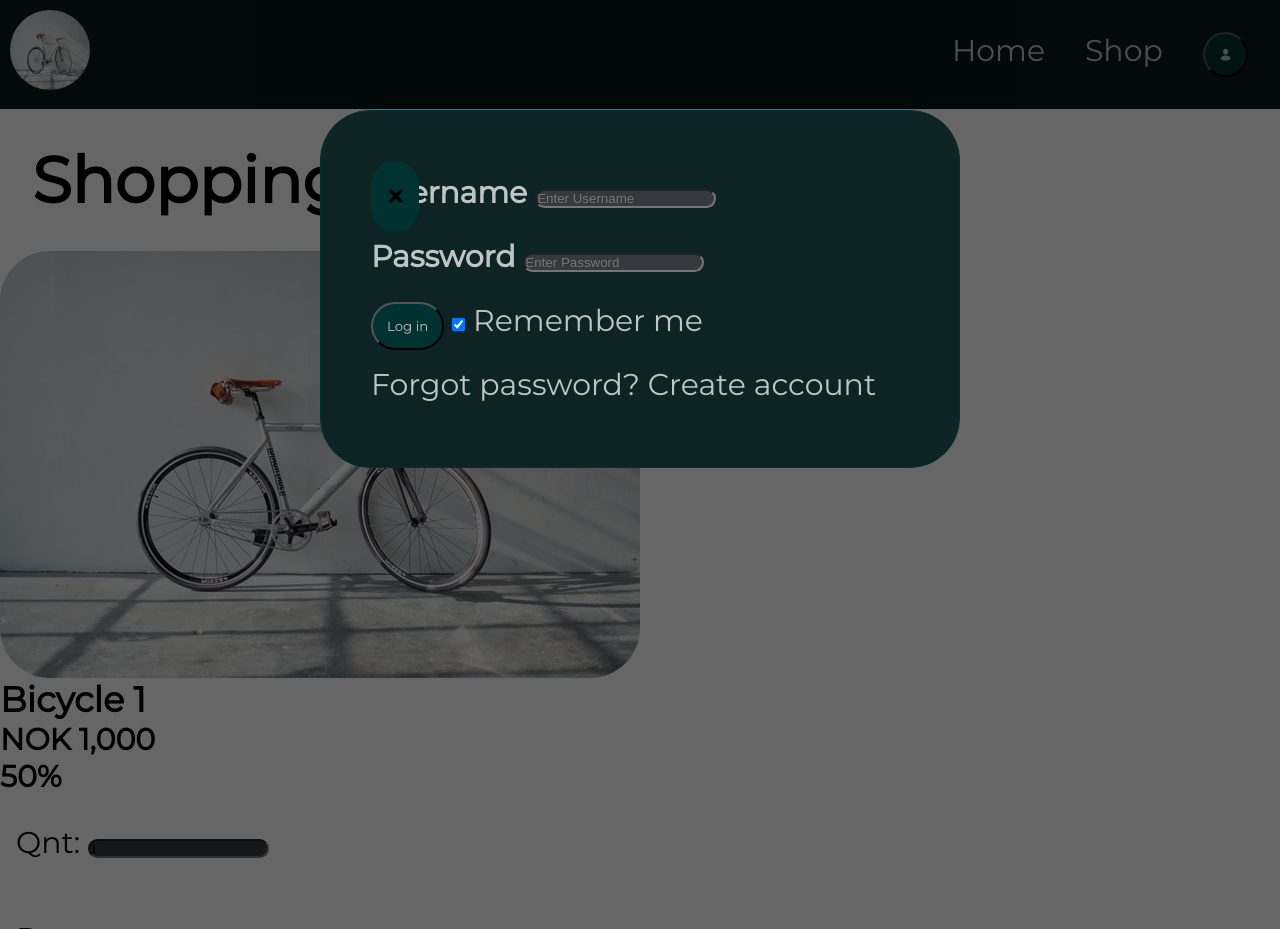
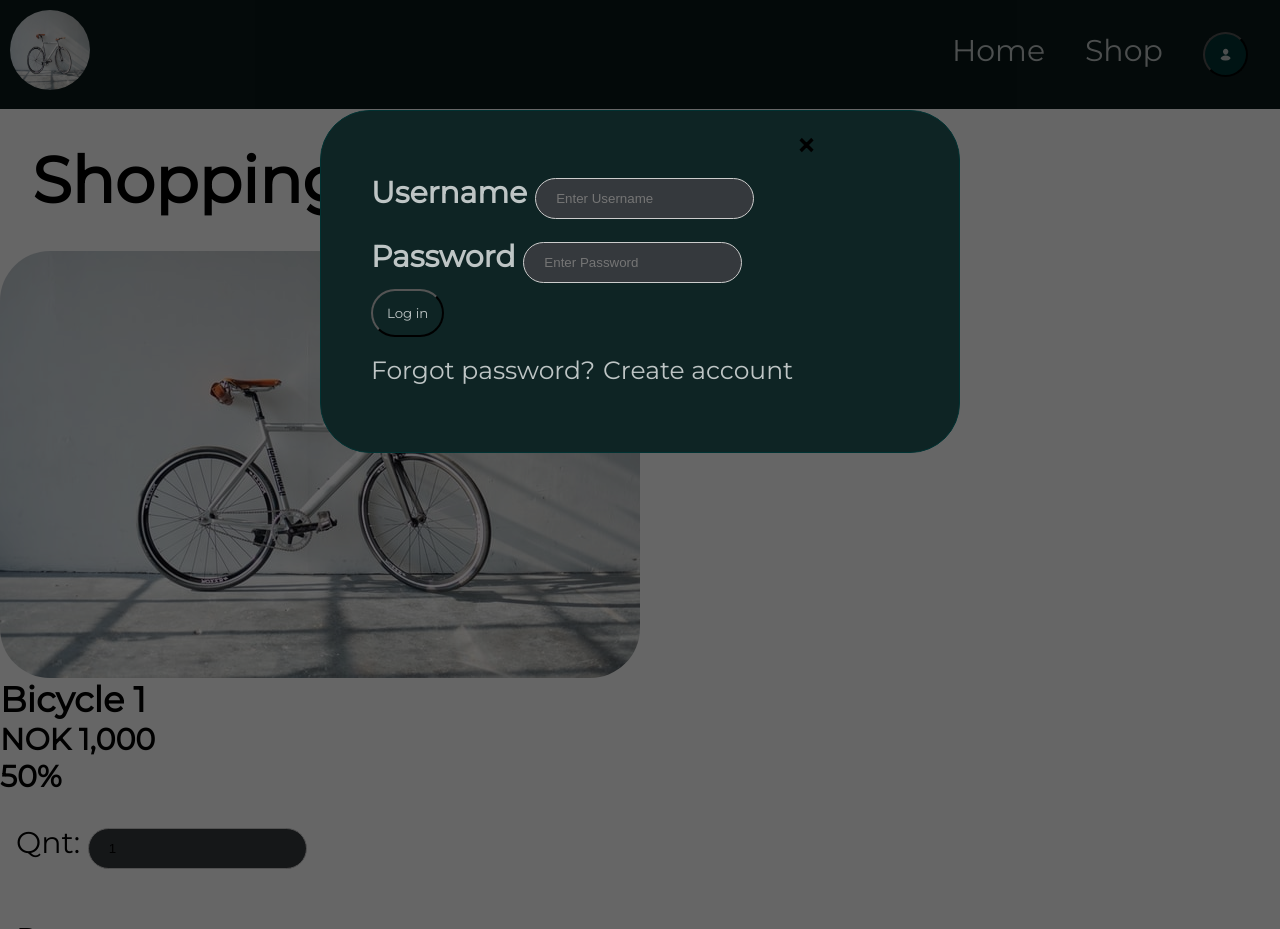
Before and after one commit to DP-00/WebApp, a Django app: page /cart/ in a window 1280 px wide, after a click that opens the changed part. Run offline with Django 3.2, Linux system fonts and the light colour scheme.

Commit message:
update main page

```diff
--- a/Django/WebAppProj/KRRR/templates/KRRR/main.html
+++ b/Django/WebAppProj/KRRR/templates/KRRR/main.html
@@ -27,7 +27,7 @@
         <div id="login" class="modal">
             <form class="modal-content animate" action="file.py">
 
-                <div class="container"></div>
+                <div class="container">
                 <button onclick="document.getElementById('login').style.display='none'" class="close" title="Close window">&times;</button>
                 <label><strong>Username</strong>
                     <input type="text" placeholder="Enter Username" name="uname" required>
@@ -41,15 +41,15 @@
 
                 <button type="submit">Log in</button>
 
-                <label>
+                <!-- <label>
                     <input type="checkbox" checked="checked" name="remember"> Remember me
-                </label>
+                </label> -->
 
                 <br>
 
                 <span>Forgot password?</span>
                 <span>Create account</span>
-
+                </div>
             </form>
         </div>
     </header>
--- a/Django/WebAppProj/static/css/base.css
+++ b/Django/WebAppProj/static/css/base.css
@@ -114,19 +114,69 @@
     background-color: var(--blue-dark);
 }
 
+
+/* MODAL */
+  .modal {
+    display: none;  /*Hidden by default */
+    position: fixed; /* Stay in place */
+    z-index: 5; /* Sit on top */
+    left: 0;
+    top: 0;
+    width: 100%; /*Full width */
+    height: 100%; /* Full height */
+    overflow: auto; /* Enable scroll if needed */
+    background-color: rgb(0,0,0); /* Fallback color */
+    background-color: rgba(0,0,0,0.6); /* Black w/ opacity */
+    padding-top: 60px;
+    border-radius: 0;
+
+  }
+
+  /* Modal Content/Box */
+.modal-content {
+    background-color: var(--blue1);
+    margin: 50px auto; /* 15% from the top and centered */
+    padding: 5rem;
+    border: 1px solid var(--blue2);
+    width: 50%; /* Could be more or less, depending on screen size */
+    line-height: 6.4rem;
+  }
+
+input {
+    width: 100%;
+    background-color: var(--grey2);
+    display: inline-block;
+    border: 1px solid #ccc;
+    box-sizing: border-box;
+    padding: 12px 20px;
+  }
+
+.modal span{
+    font-size: smaller;
+}
+
+  /* input[type=text], input[type=password] {
+    width: 100%;
+    padding: 12px 20px;
+    margin: 8px 0;
+    display: inline-block;
+    border: 1px solid #ccc;
+    box-sizing: border-box;
+  } */
+
+
 .modal button{
-    background-color: var(--blue2);
+    background-color: none;
 }
 
 /* The Close Button */
 .close {
-    /* Position it in the top right corner outside of the modal */
     position: absolute;
-
+    right: 45rem;
+    top:11rem;
     color: #000;
-    font-size: 35px;
+    font-size: 5rem;
     font-weight: bold;
-    background: none;
     border: none;
 }
 
@@ -134,3 +184,19 @@
 .close:focus {
     color: rgb(109, 7, 7);
 }
+
+  /* Add Zoom Animation */
+  .animate {
+    -webkit-animation: animatezoom 0.6s;
+    animation: animatezoom 0.6s
+  }
+
+@-webkit-keyframes animatezoom {
+    from {-webkit-transform: scale(0)}
+    to {-webkit-transform: scale(1)}
+  }
+
+@keyframes animatezoom {
+    from {transform: scale(0)}
+    to {transform: scale(1)}
+  }
```
Also changed, not shown: Django/WebAppProj/KRRR/templates/KRRR/index.html (+7 -5 lines), Django/WebAppProj/static/css/style.css (+0 -46 lines).
